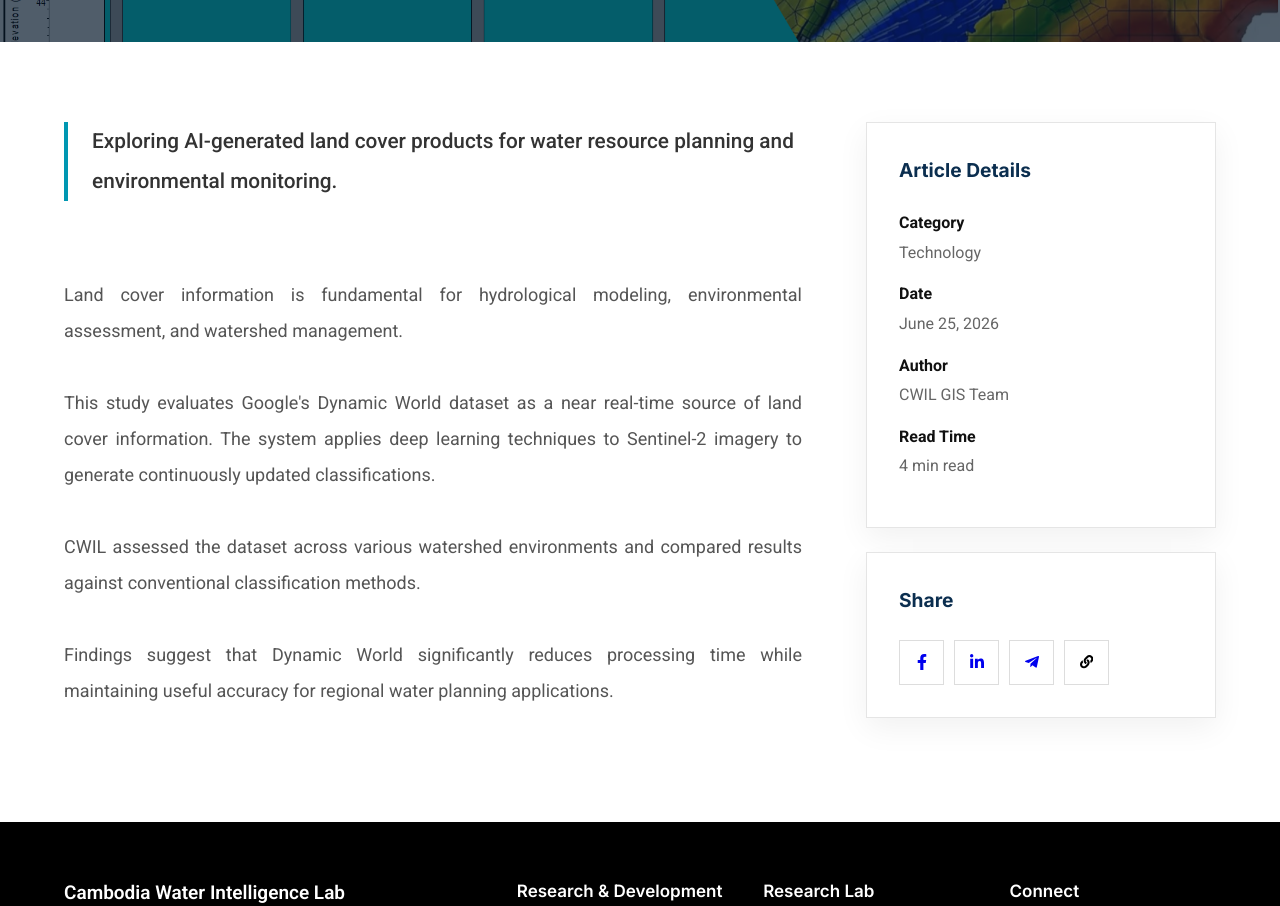
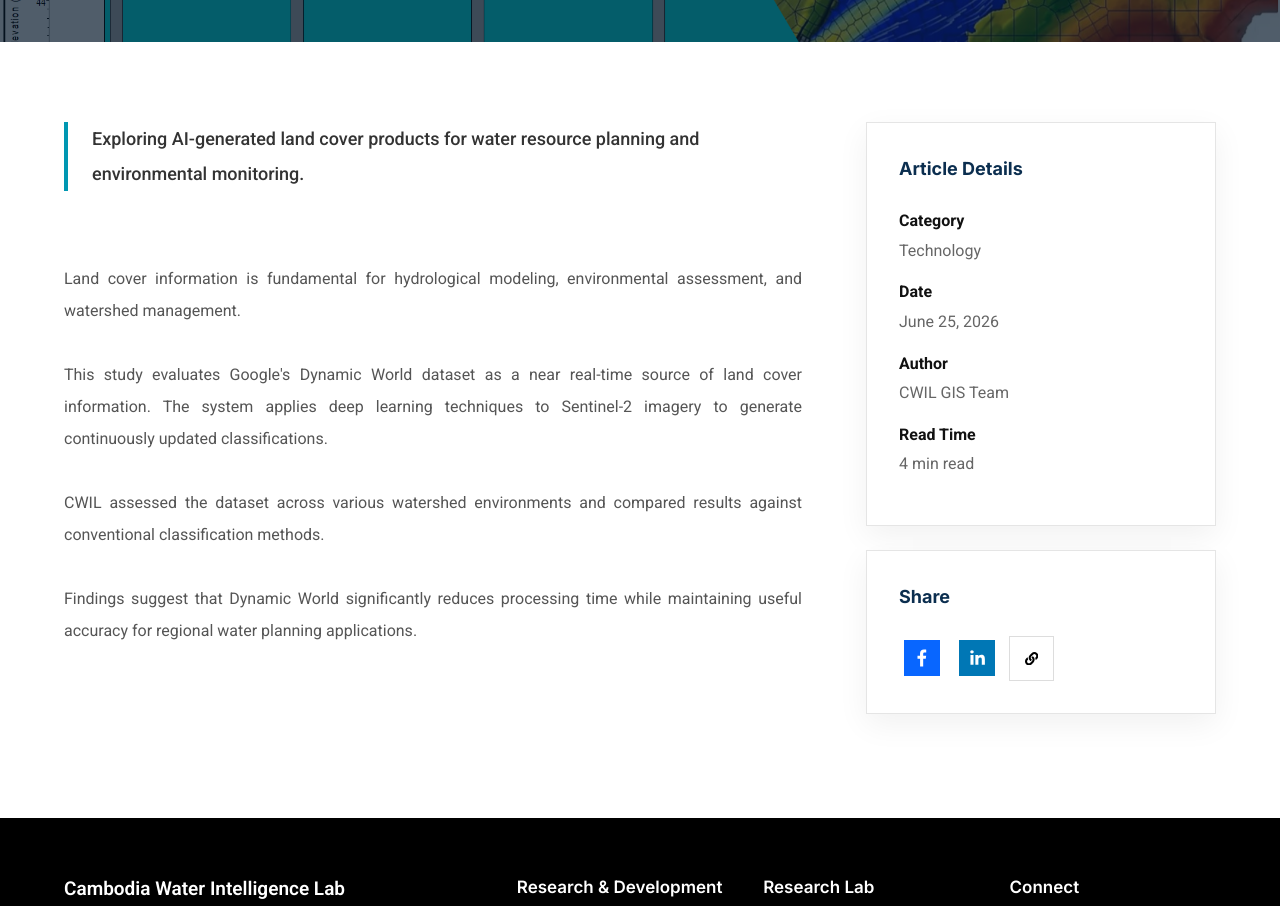
Before and after one commit to menvuthy/cwil, a React (Vite) app: page /News/dynamic-world-landcover in a window 1280 px wide. Shown: the part 360-1266 px from the top of the page. Built offline with nearby package versions, Linux system fonts and the light colour scheme.

Commit message:
Fix ShareButton

```diff
--- a/src/pages/NewsArticle.jsx
+++ b/src/pages/NewsArticle.jsx
@@ -1,12 +1,13 @@
 import { useParams, Link, useLocation } from "react-router-dom";
 import { NEWS } from "./data/articles";
 import Seo from "./components/Seo";
+import { FaLink } from "react-icons/fa";
 import {
-  FaFacebookF,
-  FaLinkedinIn,
-  FaTelegramPlane,
-  FaLink,
-} from "react-icons/fa";
+  FacebookShareButton,
+  LinkedinShareButton,
+  FacebookIcon,
+  LinkedinIcon,
+} from "react-share";
 import "./style/NewsArticle.css";
 
 export default function NewsArticle() {
@@ -25,8 +26,6 @@ export default function NewsArticle() {
   }
 
   const shareUrl = `https://cwil.vercel.app${pathname}`;
-  const encodedShareUrl = encodeURIComponent(shareUrl);
-  const shareTitle = encodeURIComponent(article.title);
 
   return (
     <>
@@ -95,37 +94,19 @@ export default function NewsArticle() {
 
               <div className="article-card">
                 <h3>Share</h3>
+
                 <div className="article-share">
-                  <a
-                    href={`https://www.facebook.com/sharer/sharer.php?u=${encodedShareUrl}`}
-                    target="_blank"
-                    rel="noopener noreferrer"
-                    aria-label="Share on Facebook"
-                  >
-                    <FaFacebookF />
-                  </a>
+                  <FacebookShareButton url={shareUrl} quote={article.title}>
+                    <FacebookIcon size={36} square />
+                  </FacebookShareButton>
 
-                  <a
-                    href={`https://www.linkedin.com/sharing/share-offsite/?url=${encodedShareUrl}`}
-                    target="_blank"
-                    rel="noopener noreferrer"
-                    aria-label="Share on LinkedIn"
-                  >
-                    <FaLinkedinIn />
-                  </a>
-
-                  <a
-                    href={`https://t.me/share/url?url=${encodedShareUrl}&text=${shareTitle}`}
-                    target="_blank"
-                    rel="noopener noreferrer"
-                    aria-label="Share on Telegram"
-                  >
-                    <FaTelegramPlane />
-                  </a>
+                  <LinkedinShareButton url={shareUrl} title={article.title}>
+                    <LinkedinIcon size={36} square />
+                  </LinkedinShareButton>
 
                   <button
                     onClick={() => {
-                      navigator.clipboard.writeText(window.location.href);
+                      navigator.clipboard.writeText(shareUrl);
                       alert("Link copied!");
                     }}
                     aria-label="Copy Link"
--- a/src/pages/ProjectCard/KankaiRiver.jsx
+++ b/src/pages/ProjectCard/KankaiRiver.jsx
@@ -1,7 +1,6 @@
 import React, { useState, useEffect } from "react";
 import { Link, useLocation } from "react-router-dom";
 import "./style/ProjectCard.css";
-import { FaFacebookF, FaLinkedinIn } from "react-icons/fa";
 import {
   FacebookShareButton,
   LinkedinShareButton,
--- a/src/pages/style/News.css
+++ b/src/pages/style/News.css
@@ -512,6 +512,14 @@
 }
 
 @media (max-width: 768px) {
+  .news-hero {
+    min-height: 70vh;
+  }
+
+  .news-hero-overlay {
+    min-height: 70vh;
+  }
+
   .news-hero h1 {
     font-size: var(--h1-mobile);
   }
--- a/src/pages/style/NewsArticle.css
+++ b/src/pages/style/NewsArticle.css
@@ -177,7 +177,7 @@
 }
 
 .article-summary {
-  font-size: 1.3rem;
+  font-size: var(--p-desktop);
   line-height: 1.9;
   color: #333;
   font-weight: 500;
@@ -187,7 +187,7 @@
 }
 
 .article-body {
-  font-size: 18px;
+  font-size: var(--p2-desktop);
   line-height: 2;
   color: #555;
   white-space: pre-line;
@@ -209,7 +209,7 @@
 
 .article-card h3 {
   margin-bottom: 1.5rem;
-  font-size: 1.2rem;
+  font-size: var(--p-desktop);
 }
 
 .meta-item {
@@ -273,3 +273,40 @@
     font-size: 15px;
   }
 }
+
+@media (max-width: 768px) {
+  .articles-hero {
+    min-height: 70vh;
+  }
+
+  .articles-hero-overlay {
+    min-height: 70vh;
+  }
+
+  .articles-hero h2 {
+    font-size: var(--h2-mobile);
+  }
+
+  .articles-hero p {
+    font-size: var(--p-mobile);
+  }
+  .articles-hero-tag {
+    font-size: 12px;
+  }
+
+  .article-summary {
+    font-size: var(--p-mobile);
+  }
+
+  .article-body {
+    font-size: var(--p-mobile);
+  }
+
+  .article-card h3 {
+    font-size: var(--h4-mobile);
+  }
+
+  .meta-item {
+    font-size: var(--p-mobile);
+  }
+}
```
